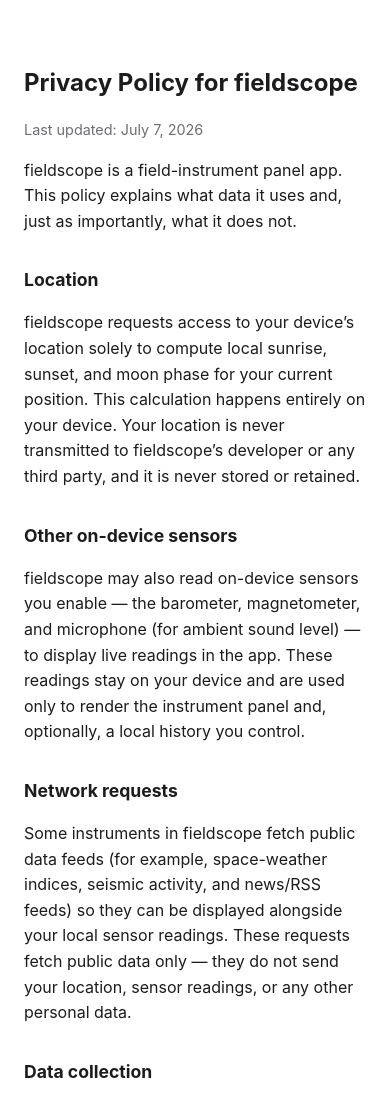
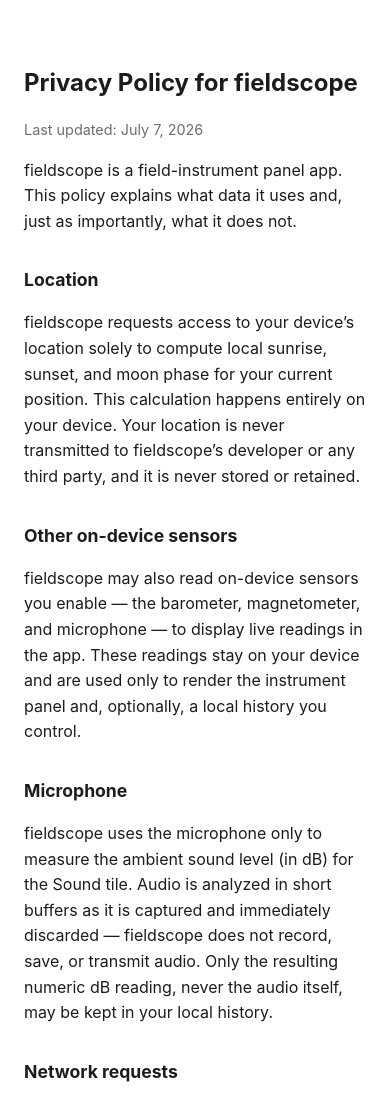
Before and after one commit to vitaminbh/ontolabe-pages, a plain HTML site: page privacy.html in a window 390 px wide. Shown: the top 1099 px of the page. Drawn offline with Linux system fonts and the light colour scheme.

Commit message:
Clarify that microphone audio is never recorded or stored

```diff
--- a/privacy.html
+++ b/privacy.html
@@ -27,7 +27,10 @@
 <p>fieldscope requests access to your device&rsquo;s location solely to compute local sunrise, sunset, and moon phase for your current position. This calculation happens entirely on your device. Your location is never transmitted to fieldscope&rsquo;s developer or any third party, and it is never stored or retained.</p>
 
 <h2>Other on-device sensors</h2>
-<p>fieldscope may also read on-device sensors you enable &mdash; the barometer, magnetometer, and microphone (for ambient sound level) &mdash; to display live readings in the app. These readings stay on your device and are used only to render the instrument panel and, optionally, a local history you control.</p>
+<p>fieldscope may also read on-device sensors you enable &mdash; the barometer, magnetometer, and microphone &mdash; to display live readings in the app. These readings stay on your device and are used only to render the instrument panel and, optionally, a local history you control.</p>
+
+<h2>Microphone</h2>
+<p>fieldscope uses the microphone only to measure the ambient sound level (in dB) for the Sound tile. Audio is analyzed in short buffers as it is captured and immediately discarded &mdash; fieldscope does not record, save, or transmit audio. Only the resulting numeric dB reading, never the audio itself, may be kept in your local history.</p>
 
 <h2>Network requests</h2>
 <p>Some instruments in fieldscope fetch public data feeds (for example, space-weather indices, seismic activity, and news/RSS feeds) so they can be displayed alongside your local sensor readings. These requests fetch public data only &mdash; they do not send your location, sensor readings, or any other personal data.</p>
```
